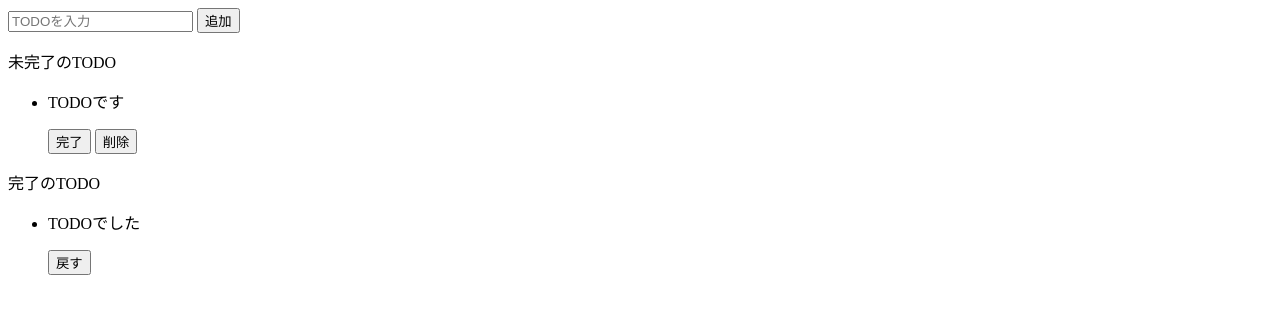
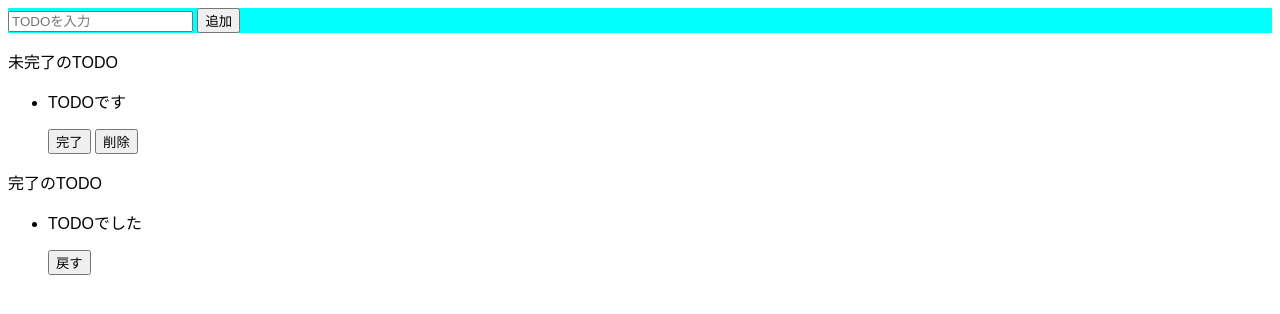
Before and after one commit to miduki-gif/javascript-todo, a plain HTML site: page index.html in a window 1280 px wide. Drawn offline with Linux system fonts and the light colour scheme.

Commit message:
css synax-fix

```diff
--- a/index.html
+++ b/index.html
@@ -6,7 +6,7 @@
 	<link rel="stylesheet" href="style.css">
 </head>
 <body>
-	<div class="keys">
+	<div class="input-area">
 	<input type="text"name="todo" placeholder="TODOを入力"/>
 	<button>
 	  追加
--- a/style.css
+++ b/style.css
@@ -1,8 +1,7 @@
-@charset "utf-8"; */
+/* @charset "utf-8";  */
  body {
-font-family: sans-serif;
-};
-
-.keys{
-    background-color: #562ea0;
+    font-family: sans-serif;
 }
+ .input-area{
+    background-color: aqua;
+}
```
